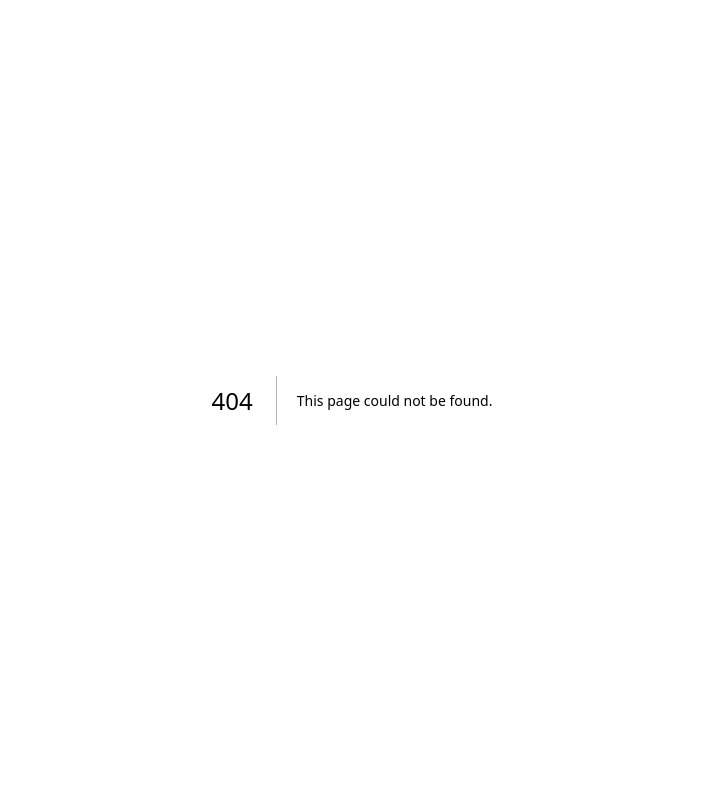
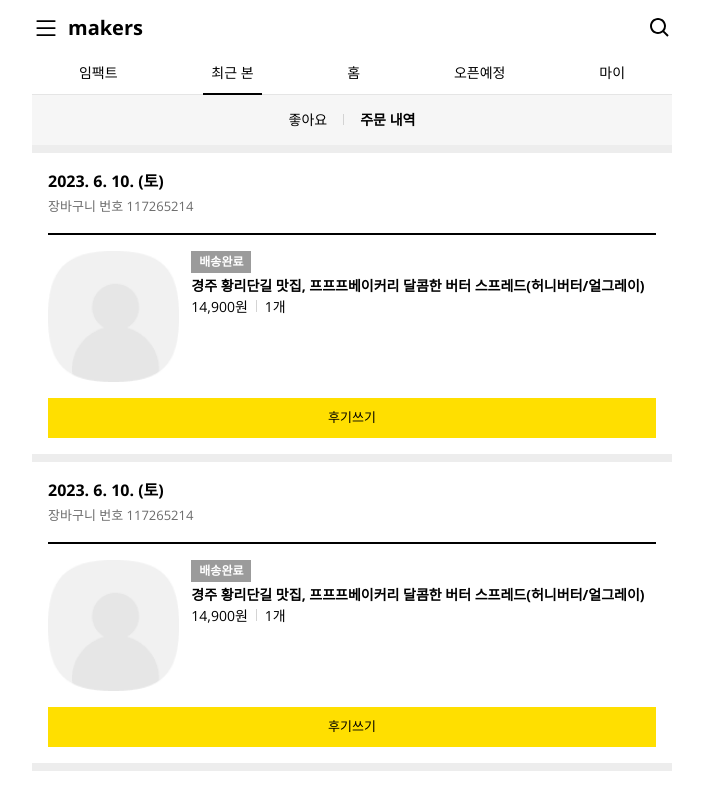
Before and after one commit to fzdf0613/makers, a Next.js app: page /my/order in a window 1280 px wide. Before the commit this address had no page. Shown: the top 790 px of the page, without its empty margins (288-991 px from the left). Built offline with nearby package versions, Linux system fonts and the light colour scheme; no server answers.

Commit message:
주문 내역 페이지 및 UI 추가

```diff
--- /dev/null
+++ b/src/app/(mainpages)/my/layout.tsx
@@ -0,0 +1,38 @@
+"use client";
+import Link from "next/link";
+import { usePathname } from "next/navigation";
+
+const myTabs = [
+  { name: "좋아요", url: "/my/like" },
+  { name: "주문 내역", url: "/my/order" },
+];
+
+const beforeStlye =
+  "before:content-[''] before:inline-block before:h-[11px] before:w-[1px] before:bg-[#d3d3d3]";
+
+export default function MyPagesLayout({
+  children,
+}: {
+  children: React.ReactNode;
+}) {
+  const pathName = usePathname();
+  return (
+    <>
+      <div className="mt-[95px] h-[50px] w-full bg-[#f6f6f6]">
+        <ul className="h-full text-sm flex items-center justify-center">
+          {myTabs.map((item, i) => (
+            <li key={i} className={i > 0 ? beforeStlye : ""}>
+              <Link
+                className={`px-4 ${pathName === item.url ? "font-bold" : null}`}
+                href={item.url}
+              >
+                {item.name}
+              </Link>
+            </li>
+          ))}
+        </ul>
+      </div>
+      {children}
+    </>
+  );
+}
--- /dev/null
+++ b/src/app/(mainpages)/my/order/page.tsx
@@ -0,0 +1,13 @@
+import MyOrderItem from "@/components/my/order/MyOrderItem";
+
+export default function MyOrderPage() {
+  return (
+    <div className="bg-[#ededed]">
+      <div className="grid">
+        <MyOrderItem />
+        <MyOrderItem />
+        <MyOrderItem />
+      </div>
+    </div>
+  );
+}
--- /dev/null
+++ b/src/components/my/order/MyOrderItem.tsx
@@ -0,0 +1,42 @@
+import Image from "next/image";
+import React from "react";
+
+export default function MyOrderItem() {
+  return (
+    <div className="mt-2 flex flex-col bg-white p-4">
+      <div className="pb-4 border-b-2 border-black">
+        <div className="font-bold">2023. 6. 10. (토)</div>
+        <span className="text-[#6c6c6c] text-[13px]">
+          장바구니 번호 117265214
+        </span>
+      </div>
+      <div className="flex py-4">
+        <div className="mr-3 relative aspect-square max-w-[21.6%] w-full">
+          <Image
+            src="/images/defaultAvatar.png"
+            alt="order-thumbnail"
+            fill
+            sizes="150px"
+          />
+        </div>
+        <div>
+          <div className="w-fit px-2 py-[3px] font-bold text-xs text-white bg-[#9b9b9b]">
+            배송완료
+          </div>
+          <strong className="text-sm font-bold">
+            경주 황리단길 맛집, 프프프베이커리 달콤한 버터
+            스프레드(허니버터/얼그레이)
+          </strong>
+          <div className="text-sm">
+            14,900원
+            <span className="mx-2 w-[1px] h-[12px] bg-[#d4d4d4] inline-block" />
+            1개
+          </div>
+        </div>
+      </div>
+      <div className="py-[10px] bg-[#ffdf00] text-[13px] flex items-center justify-center">
+        후기쓰기
+      </div>
+    </div>
+  );
+}
```
